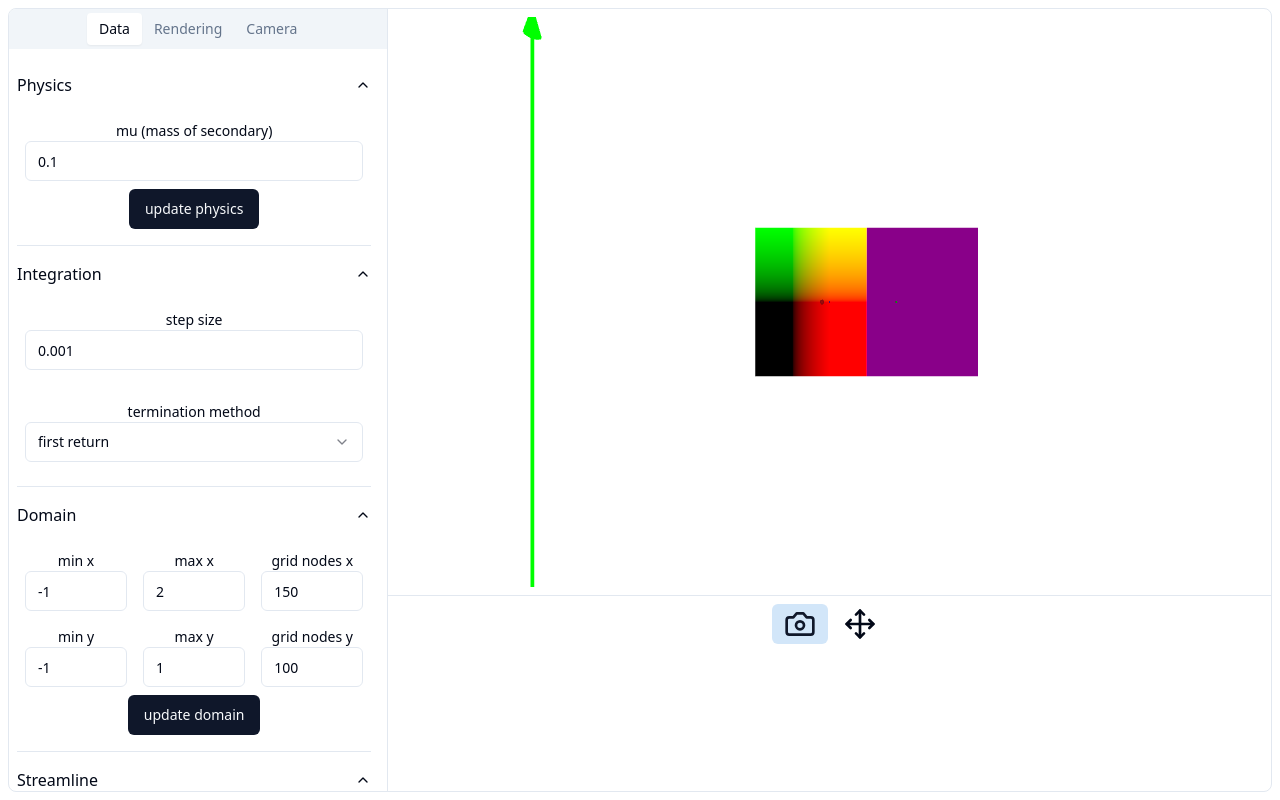
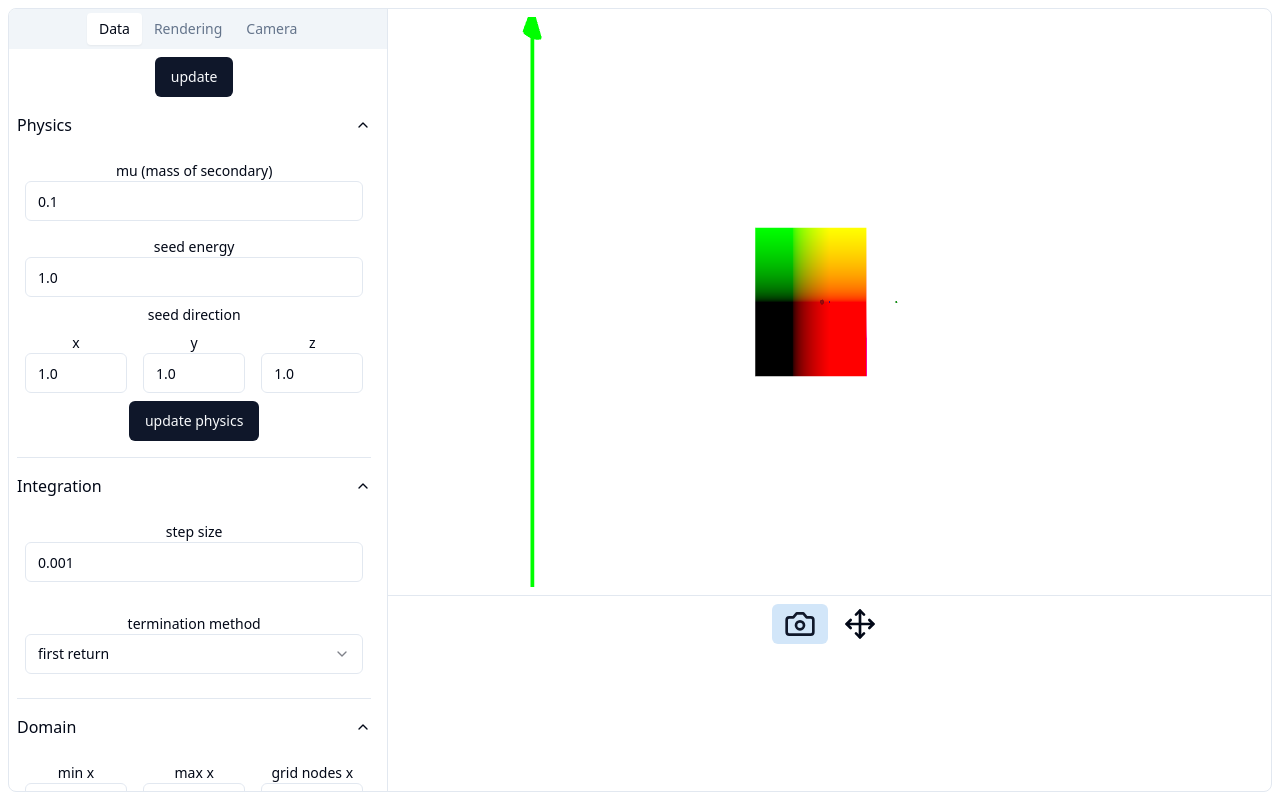
Before and after one commit to christian-lang-git/2024CR3BPReturnMaps, a React (Vite) app: page / in a window 1280 px wide. Built offline with nearby package versions, Linux system fonts and the light colour scheme.

Commit message:
added parameters seed_energy and seed_direction

```diff
--- a/src/components/threejs/sceneWrapperVisualization.js
+++ b/src/components/threejs/sceneWrapperVisualization.js
@@ -183,8 +183,12 @@
 
 
 
-    updateParametersPhysics(mu) {
-        this.simulationParameters.mu = mu;
+    updateParametersPhysics(mu, seed_energy, seed_direction_x, seed_direction_y, seed_direction_z) {
+        this.simulationParameters.mu = parseFloat(mu);
+        this.simulationParameters.seed_energy = parseFloat(seed_energy);
+        this.simulationParameters.seed_direction_x = parseFloat(seed_direction_x);
+        this.simulationParameters.seed_direction_y = parseFloat(seed_direction_y);
+        this.simulationParameters.seed_direction_z = parseFloat(seed_direction_z);
     }
 
     updateParametersDomain(domain_min_x, domain_max_x, domain_pixels_x, domain_min_y, domain_max_y, domain_pixels_y){
--- a/src/components/threejs/threeContainer.jsx
+++ b/src/components/threejs/threeContainer.jsx
@@ -67,6 +67,7 @@
     initializeEventHandlers() {
         window.addEventListener("resize", this.handleResize);
         Emitter.on(Constants.EVENT_RESIZE_PANEL, this.handleResize);
+        Emitter.on(Constants.EVENT_DATA_UPDATE, this.handleEventDataUpdate);
         Emitter.on(Constants.EVENT_DATA_UPDATE_PHYSICS, this.handleEventDataUpdatePhysics);
         Emitter.on(Constants.EVENT_DATA_UPDATE_DOMAIN, this.handleEventDataUpdateDomain);
         Emitter.on(Constants.EVENT_CALCULATE_FTLE, this.handleEventCalculateFTLE);
@@ -102,6 +103,12 @@
     handleEventCameraUpdateControls = () => {
         console.log("handleEventCameraUpdateControls");
         this.updateControls();
+    }
+
+    handleEventDataUpdate = () => {
+        console.log("handleEventDataUpdate");
+        this.updateParametersPhysics();
+        this.updateParametersDomain();
     }
 
     handleEventDataUpdatePhysics = () => {
@@ -171,7 +178,11 @@
     updateParametersPhysics() {
         const { uiState } = this.context;
         var mu = uiState.UI_STATE_DATA_PHYSICS_MU;
-        this.sceneWrapper.updateParametersPhysics(mu);
+        var seed_energy = uiState.UI_STATE_DATA_PHYSICS_SEED_ENERGY;
+        var seed_direction_x = uiState.UI_STATE_DATA_PHYSICS_SEED_DIRECTION_X;
+        var seed_direction_y = uiState.UI_STATE_DATA_PHYSICS_SEED_DIRECTION_Y;
+        var seed_direction_z = uiState.UI_STATE_DATA_PHYSICS_SEED_DIRECTION_Z;
+        this.sceneWrapper.updateParametersPhysics(mu, seed_energy, seed_direction_x, seed_direction_y, seed_direction_z);
         this.sceneWrapper.updateBodies();
     }
 
--- a/src/components/uicustom/AppContext.jsx
+++ b/src/components/uicustom/AppContext.jsx
@@ -6,6 +6,10 @@
 export const AppProvider = ({ children }) => {
     const [uiState, setUiState] = useState({
         UI_STATE_DATA_PHYSICS_MU: "0.1",
+        UI_STATE_DATA_PHYSICS_SEED_ENERGY: "1.0",
+        UI_STATE_DATA_PHYSICS_SEED_DIRECTION_X: "1.0",
+        UI_STATE_DATA_PHYSICS_SEED_DIRECTION_Y: "1.0",
+        UI_STATE_DATA_PHYSICS_SEED_DIRECTION_Z: "1.0",
         UI_STATE_DATA_INTEGRATION_STEP_SIZE: "0.001",
         UI_STATE_DATA_INTEGRATION_TERMINATION_METHOD: "first",
         UI_STATE_DATA_DOMAIN_MIN_X: "-1",
--- a/src/components/uicustom/tab_data.jsx
+++ b/src/components/uicustom/tab_data.jsx
@@ -20,8 +20,14 @@
     SelectTrigger,
     SelectValue,
   } from "@/components/ui/select"
+import { Label } from '@radix-ui/react-label';
 
 class TabData extends Component {
+
+    handleClickDataUpdate() {
+        console.log("handleClickDataUpdate")
+        Emitter.emit(Constants.EVENT_DATA_UPDATE, {});
+    }
 
     handleClickDataUpdatePhysics() {
         console.log("handleClickDataUpdatePhysics")
@@ -45,6 +51,7 @@
             <TabsContent value="data" className="flex-1 overflow-hidden">
                 <ScrollArea className="h-full overflow-y-auto">
                     <div className="pl-2 pr-4 pb-2">
+                        <Button onClick={this.handleClickDataUpdate}>update</Button>
                         <Accordion type="multiple" className="w-full" collapsible="true"
                             defaultValue={["physics", "integration", "domain", "streamline", "ftle", "geometry"]}
                         >
@@ -55,6 +62,27 @@
                                         name="UI_STATE_DATA_PHYSICS_MU"
                                         labelText={"mu (mass of secondary)"}
                                     />
+                                    <LabeledField
+                                        name="UI_STATE_DATA_PHYSICS_SEED_ENERGY"
+                                        labelText={"seed energy"}
+                                    />
+                                    <Label className="font-medium">seed direction</Label>
+                                    <div className="grid grid-cols-3">
+                                    <LabeledField
+                                        name="UI_STATE_DATA_PHYSICS_SEED_DIRECTION_X"
+                                        labelText={"x"}
+                                    />
+                                    <LabeledField
+                                        name="UI_STATE_DATA_PHYSICS_SEED_DIRECTION_Y"
+                                        labelText={"y"}
+                                    />
+                                    <LabeledField
+                                        name="UI_STATE_DATA_PHYSICS_SEED_DIRECTION_Z"
+                                        labelText={"z"}
+                                    />
+                                    </div>
+
+
                                     <Button onClick={this.handleClickDataUpdatePhysics}>update physics</Button>
                                 </AccordionContent>
                             </AccordionItem>
--- a/src/components/utility/constants.js
+++ b/src/components/utility/constants.js
@@ -1,4 +1,5 @@
 export const EVENT_RESIZE_PANEL = "EVENT_RESIZE_PANEL";
+export const EVENT_DATA_UPDATE = "EVENT_DATA_UPDATE";
 export const EVENT_DATA_UPDATE_PHYSICS = "EVENT_DATA_UPDATE_PHYSICS";
 export const EVENT_DATA_UPDATE_DOMAIN = "EVENT_DATA_UPDATE_DOMAIN";
 export const EVENT_CALCULATE_FTLE = "EVENT_CALCULATE_FTLE";
```
